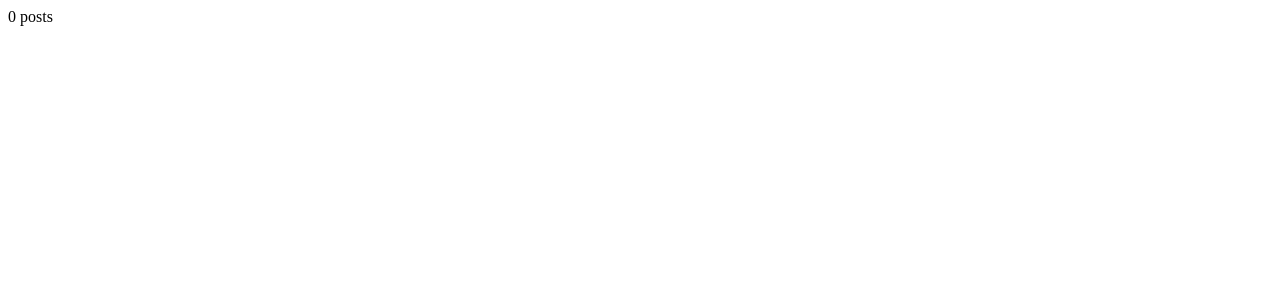
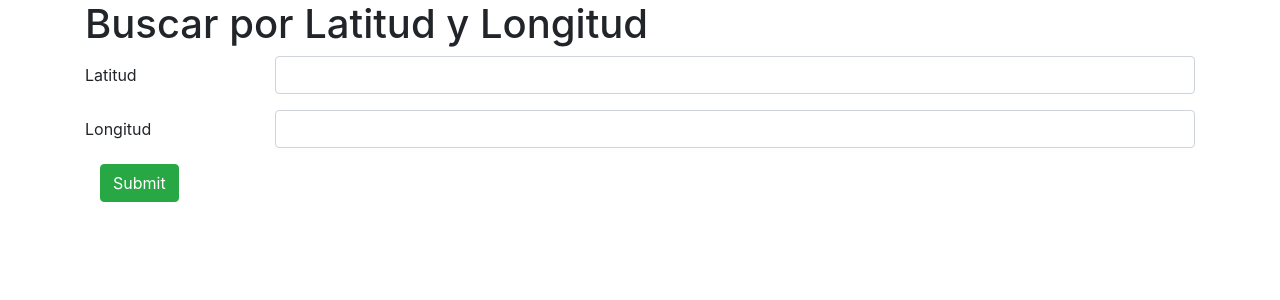
Before and after one commit to ringler0/Ec.Dif, a Flask app: page / in a window 1280 px wide. Before the commit the part shown is almost empty. Shown: the top 300 px of the page. Run offline with Flask 2, Linux system fonts and the light colour scheme; some libraries are stand-ins or nearby versions.

Commit message:
Update index.html

```diff
--- a/Proyecto flask+mongo/templates/index.html
+++ b/Proyecto flask+mongo/templates/index.html
@@ -3,8 +3,31 @@
 <head>
     <meta charset="UTF-8">
     <title>Autos</title>
+    <link rel="stylesheet" href="https://cdn.jsdelivr.net/npm/bootstrap@4.5.3/dist/css/bootstrap.min.css" integrity="sha384-TX8t27EcRE3e/ihU7zmQxVncDAy5uIKz4rEkgIXeMed4M0jlfIDPvg6uqKI2xXr2" crossorigin="anonymous">
+    <script src="https://cdn.jsdelivr.net/npm/bootstrap@4.5.3/dist/js/bootstrap.bundle.min.js" integrity="sha384-ho+j7jyWK8fNQe+A12Hb8AhRq26LrZ/JpcUGGOn+Y7RsweNrtN/tE3MoK7ZeZDyx" crossorigin="anonymous"></script>
 </head>
 <body>
-    {{ num_posts }} posts
+    <div class="container">
+        <h1>Buscar por Latitud y Longitud</h1>
+        <form action="/mostrar" method="POST">
+            <div class="form-group row">
+                <label for="latitud" class="col-sm-2 col-form-label">Latitud</label>
+                <div class="col-sm-10">
+                    <input type="text" id="lat" name="lat" class="form-control"/>
+                </div>
+            </div>
+            <div class="form-group row">
+                <label for="longitud" class="col-sm-2 col-form-label">Longitud</label>
+                <div class="col-sm-10">
+                    <input type="text" id="long" name="long" class="form-control"/>
+                </div>
+            </div>
+            <div class="form-grou-row">
+                <div class="col-sm-10">
+                    <input type="submit" id="buscar" name="buscar" class="btn btn-success"/>
+                </div>
+            </div>
+        </form>
+    </div>
 </body>
 </html>
```
